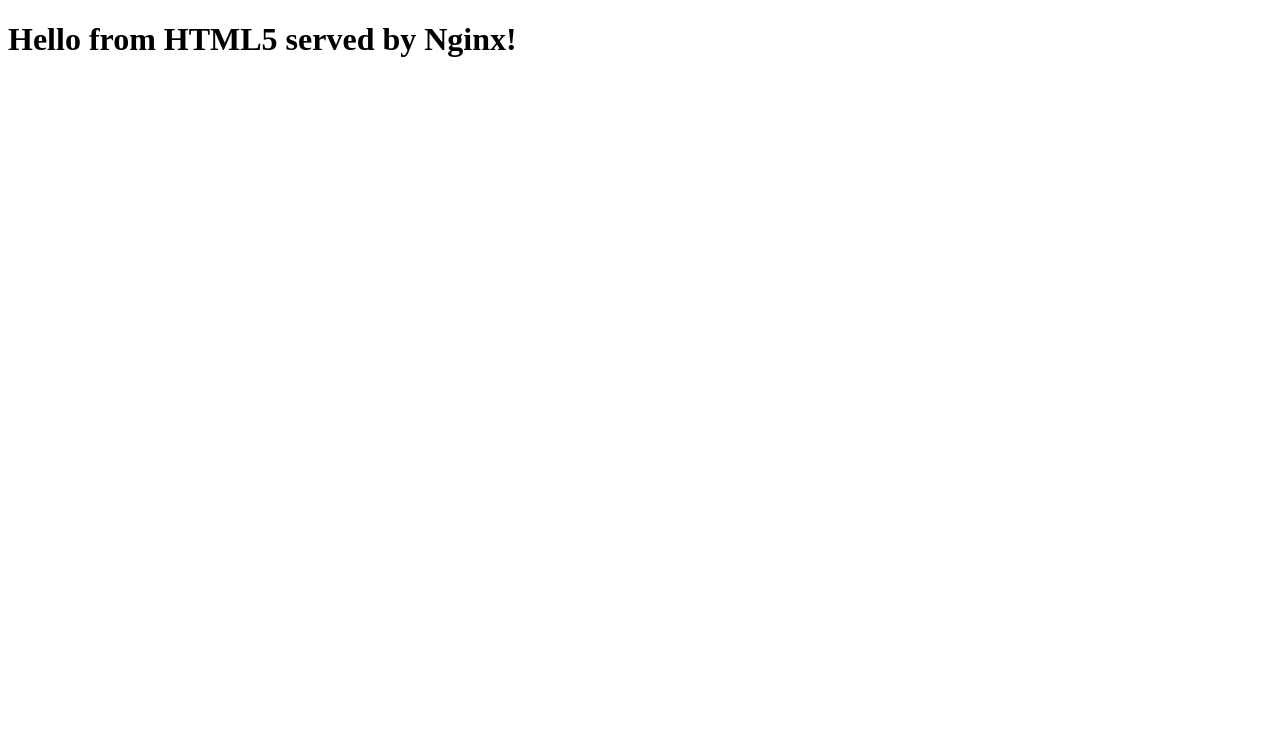
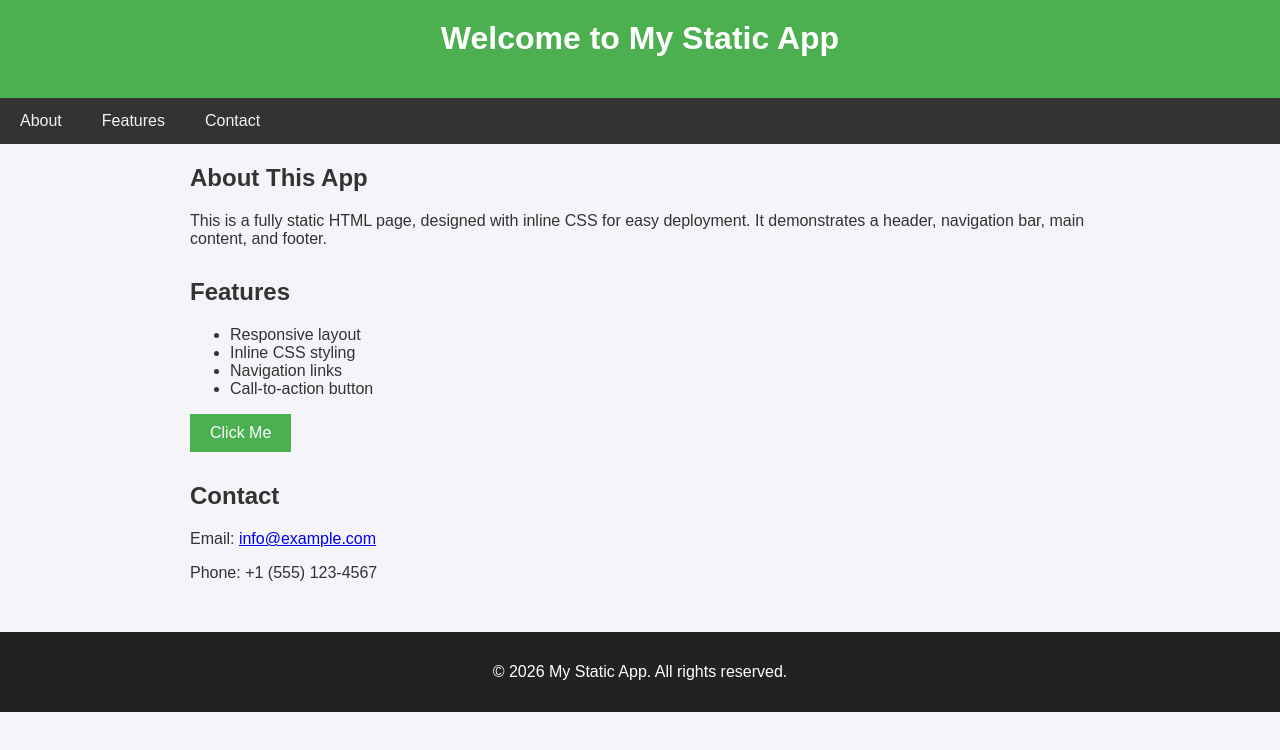
Before and after one commit to yaswanthkumarch/samplehtml, a plain HTML site: page index.html in a window 1280 px wide. Drawn offline with Linux system fonts and the light colour scheme.

Commit message:
Update index.html

```diff
--- a/index.html
+++ b/index.html
@@ -1,12 +1,108 @@
 <!DOCTYPE html>
 <html lang="en">
 <head>
-  <meta charset="UTF-8">
-  <title>HTML5 + Nginx CI/CD</title>
+    <meta charset="UTF-8">
+    <meta name="viewport" content="width=device-width, initial-scale=1.0">
+    <title>My Static App</title>
+    <style>
+        body {
+            font-family: Arial, sans-serif;
+            background: #f4f4f9;
+            color: #333;
+            margin: 0;
+            padding: 0;
+        }
+        header {
+            background-color: #4CAF50;
+            color: white;
+            padding: 20px 0;
+            text-align: center;
+        }
+        nav {
+            background: #333;
+            overflow: hidden;
+        }
+        nav a {
+            float: left;
+            display: block;
+            color: #f4f4f4;
+            text-align: center;
+            padding: 14px 20px;
+            text-decoration: none;
+        }
+        nav a:hover {
+            background-color: #ddd;
+            color: black;
+        }
+        main {
+            padding: 20px;
+            max-width: 900px;
+            margin: auto;
+        }
+        section {
+            margin-bottom: 30px;
+        }
+        h1, h2 {
+            margin-top: 0;
+        }
+        footer {
+            background: #222;
+            color: #fff;
+            text-align: center;
+            padding: 15px 0;
+        }
+        button {
+            background-color: #4CAF50;
+            color: white;
+            border: none;
+            padding: 10px 20px;
+            cursor: pointer;
+            font-size: 16px;
+        }
+        button:hover {
+            background-color: #45a049;
+        }
+    </style>
 </head>
 <body>
-  <h1>Hello from HTML5 served by Nginx!</h1>
 
+<header>
+    <h1>Welcome to My Static App</h1>
+</header>
+
+<nav>
+    <a href="#about">About</a>
+    <a href="#features">Features</a>
+    <a href="#contact">Contact</a>
+</nav>
+
+<main>
+    <section id="about">
+        <h2>About This App</h2>
+        <p>This is a fully static HTML page, designed with inline CSS for easy deployment. It demonstrates a header, navigation bar, main content, and footer.</p>
+    </section>
+
+    <section id="features">
+        <h2>Features</h2>
+        <ul>
+            <li>Responsive layout</li>
+            <li>Inline CSS styling</li>
+            <li>Navigation links</li>
+            <li>Call-to-action button</li>
+        </ul>
+        <button onclick="alert('Button clicked!')">Click Me</button>
+    </section>
+
+    <section id="contact">
+        <h2>Contact</h2>
+        <p>Email: <a href="mailto:info@example.com">info@example.com</a></p>
+        <p>Phone: +1 (555) 123-4567</p>
+    </section>
+</main>
+
+<footer>
+    <p>© 2026 My Static App. All rights reserved.</p>
+</footer>
 
 </body>
 </html>
```
